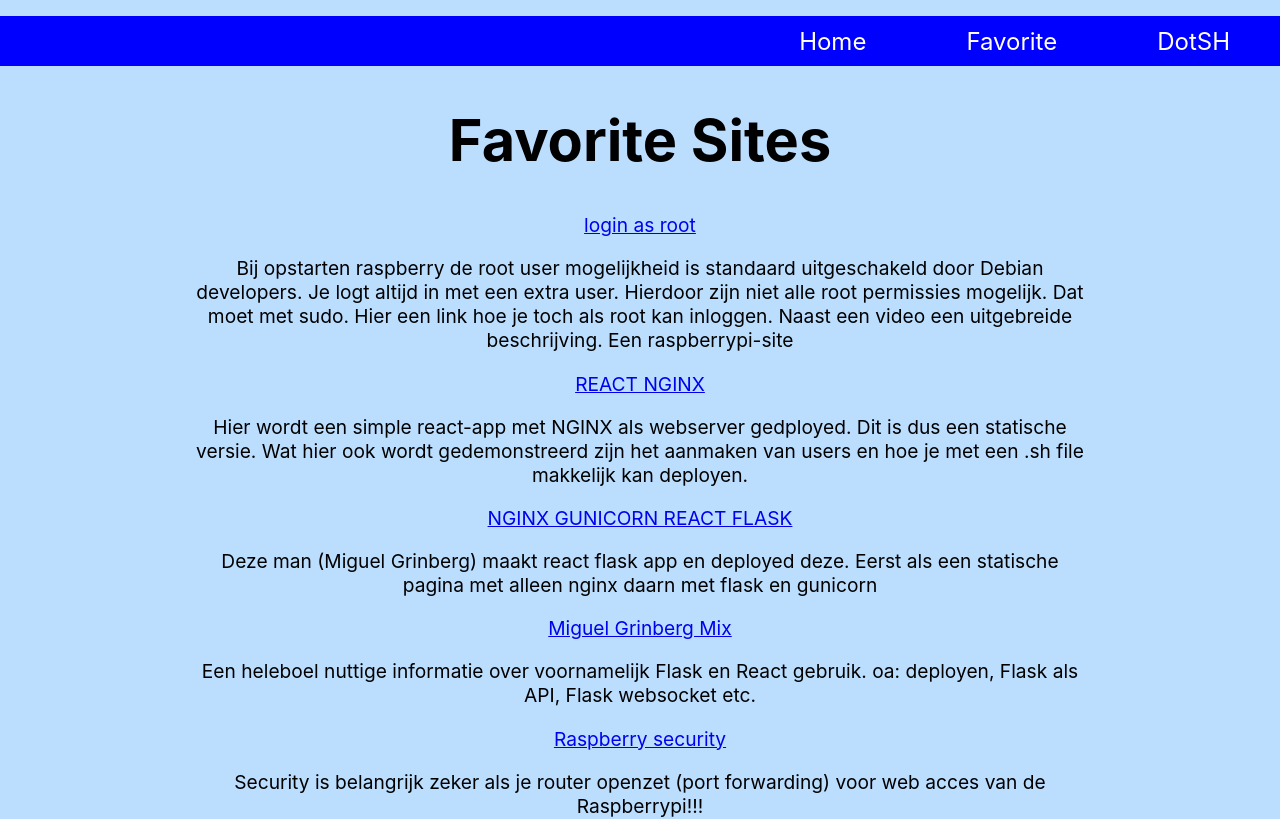
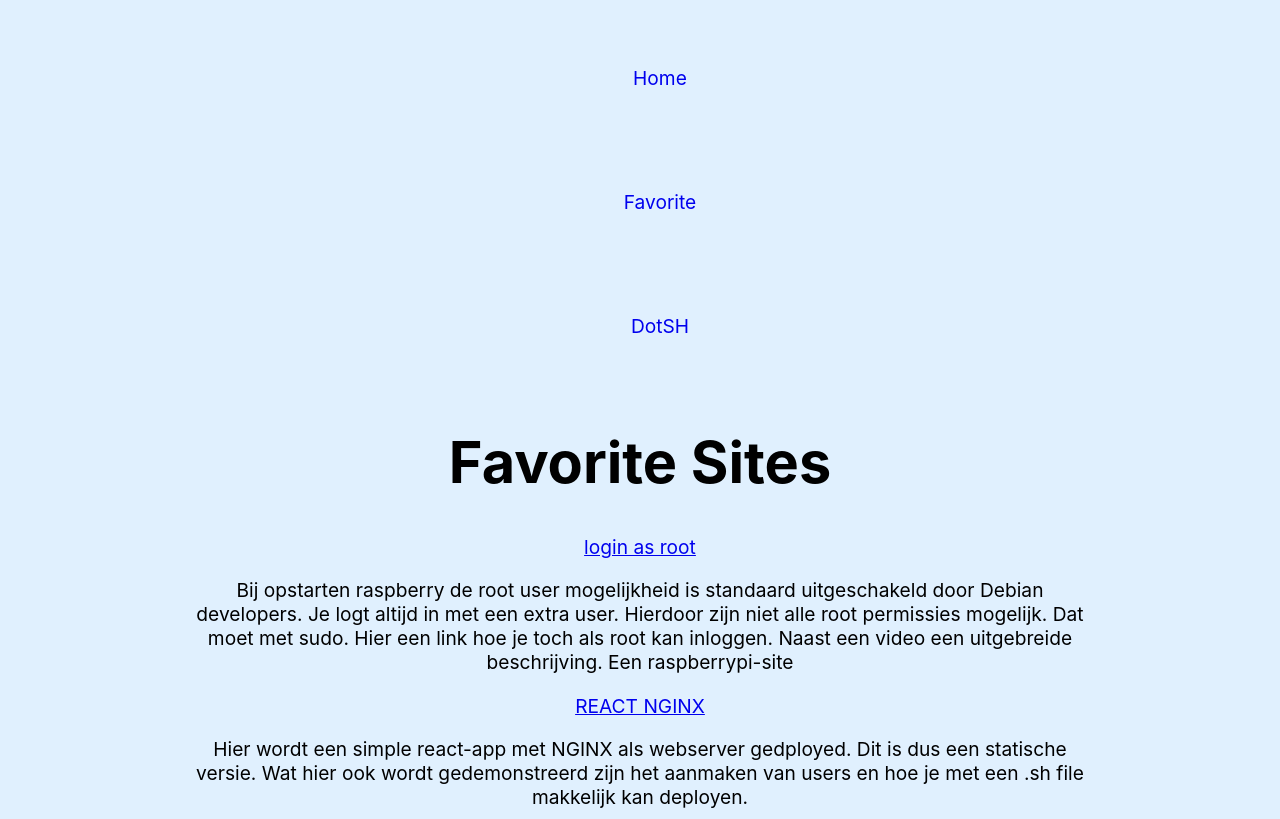
Before and after one commit to hwk246/my-app, a React (Create React App) app: page /favorite in a window 1280 px wide. Shown: the top 819 px of the page. Built offline with nearby package versions, Linux system fonts and the light colour scheme.

Commit message:
changing nav menu

```diff
--- a/src/App.css
+++ b/src/App.css
@@ -1,5 +1,5 @@
 body {
-  background-color: #7cc0ff83;
+  background-color: #c3e2fe83;
 }
 
 .App {
@@ -12,11 +12,9 @@ h1 {
 
 ul {
   display: flex;
-  flex-direction: row;
-  justify-content: right;
+  flex-direction: column;
+
   align-items: center;
-  background: blue;
-  height: 50px;
 }
 
 li {
@@ -30,8 +28,7 @@ li:hover {
 
 .link {
   text-decoration: none;
-  color: white;
-  font-size: 1.5em;
+  font-size: 1.2em;
 }
 
 .favor-site {
@@ -48,3 +45,13 @@ li:hover {
 .home-img img:hover {
   transform: rotateY(360deg);
 }
+
+.menu {
+  visibility: hidden;
+  position: absolute;
+  background-color: rgb(197, 197, 250);
+}
+
+.menu.hide-menu {
+  visibility: visible;
+}
```
